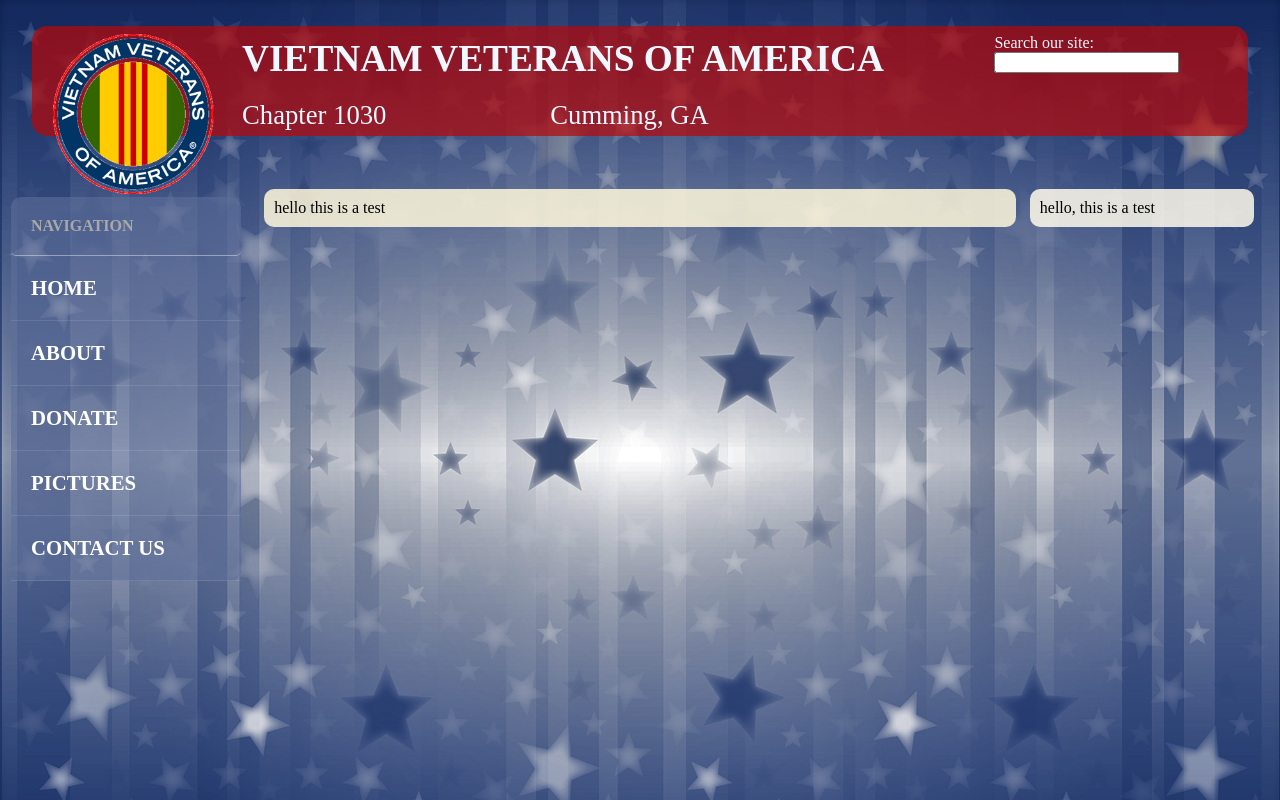
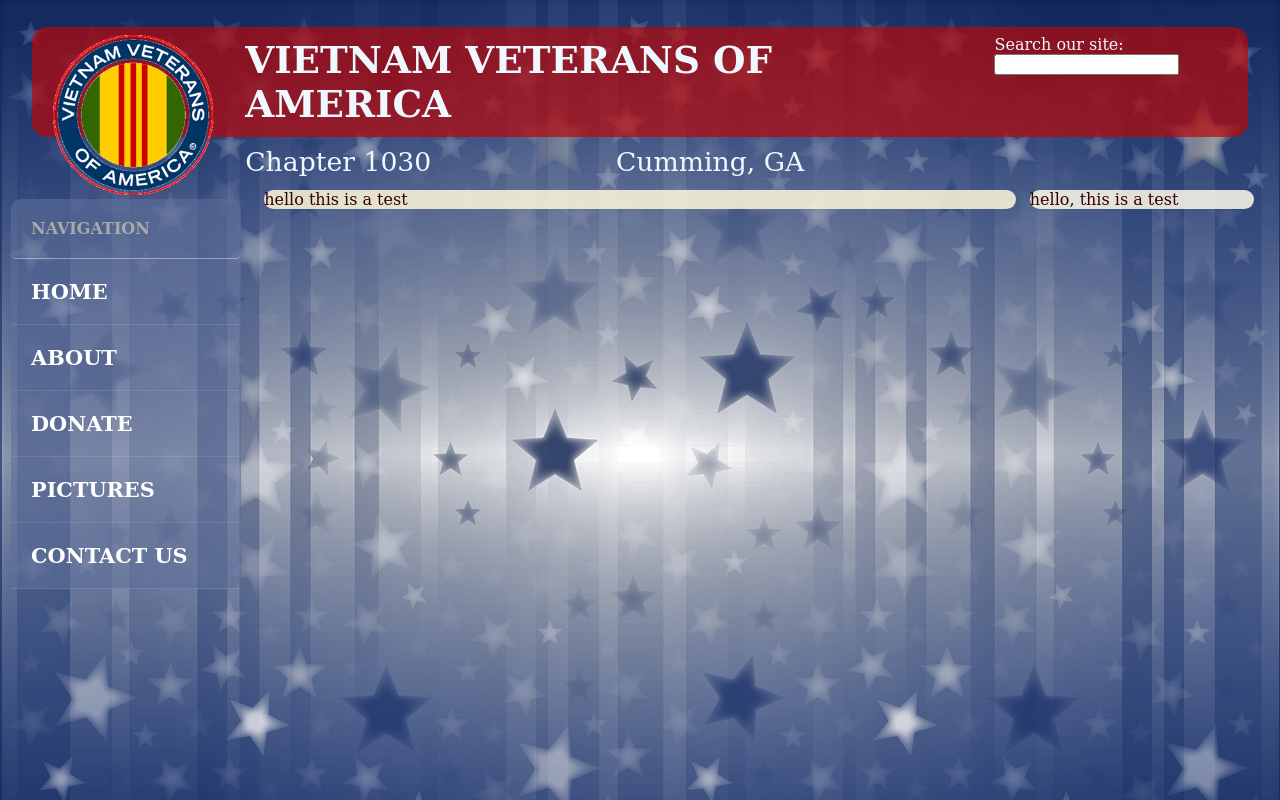
Before and after one commit to almccleary/IS3260_4thRow, a plain HTML site: page VVAsite/pages/index.html in a window 1280 px wide. Drawn offline with Linux system fonts and the light colour scheme.

Commit message:
css update

```diff
--- a/VVAsite/css/templatecss.css
+++ b/VVAsite/css/templatecss.css
@@ -56,8 +56,9 @@
 	border-radius: 10px;
 	width:100%;
 }
-#column-content{
-	padding: 10px
+.column-content{
+	padding: 10px;
+	vertical-align: top;
 }
 
 #right-column{
@@ -124,3 +125,8 @@
     cursor: pointer;
     text-decoration: none;
 }
+
+body{
+	color: #340000;
+	font-family: Constantia, "Lucida Bright", "DejaVu Serif", Georgia, "serif";
+}
```
